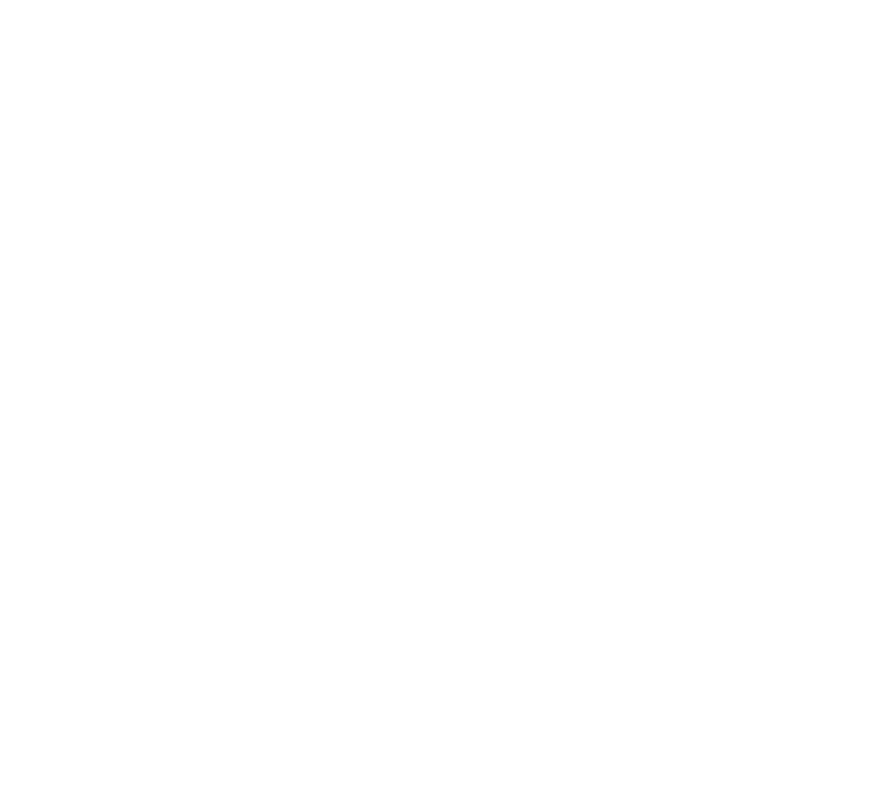
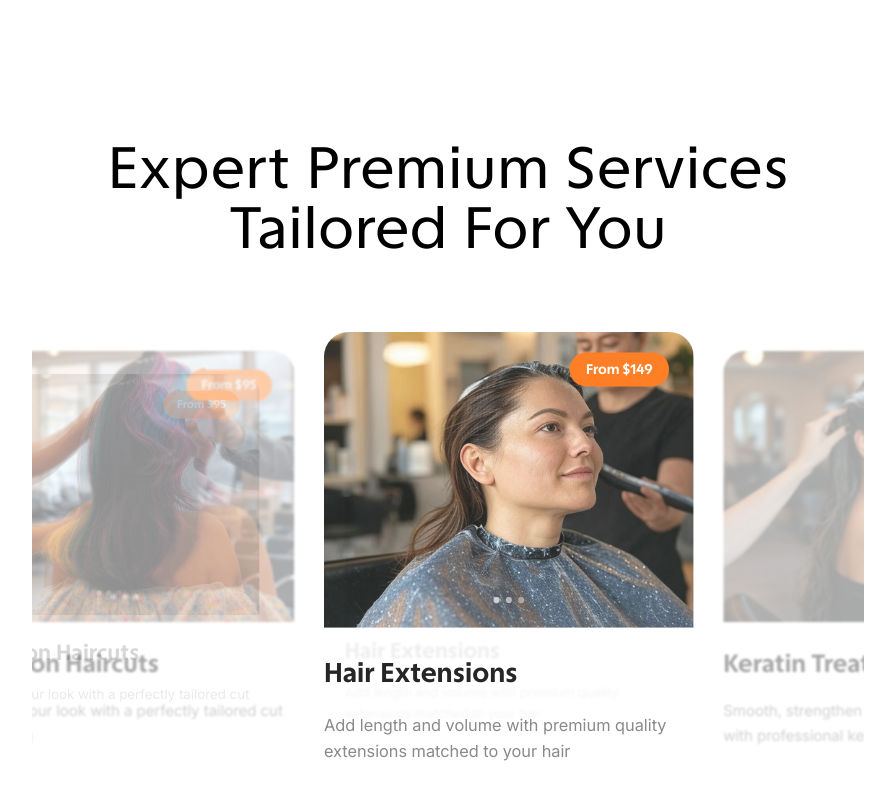
Before and after one commit to 0-mastermind/TrimTree, a Next.js app in the folder landingpage/: page / in a window 1280 px wide. Shown: the part 3526-4326 px from the top of the page, without its empty margins (192-1087 px from the left). Before the commit the page ends 3544 px from the top, so only its background shows below. Built offline with nearby package versions, Linux system fonts and the light colour scheme.

Commit message:
added : service slider

```diff
--- a/landingpage/src/app/page.tsx
+++ b/landingpage/src/app/page.tsx
@@ -1,5 +1,6 @@
 import HeroSection from "@/components/hero/HeroSection";
 import OurWork from "@/components/our-work/OurWork";
+import ServicesSlider from "@/components/services/servicesSlider";
 import AppProvider from "@/utils/AppProvider";
 
 export default function Home() {
@@ -8,6 +9,7 @@ export default function Home() {
       <AppProvider>
         <HeroSection />
         <OurWork />
+        <ServicesSlider />
       </AppProvider>
     </div>
   );
```
